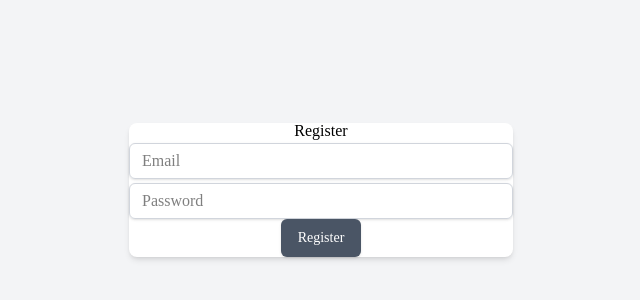
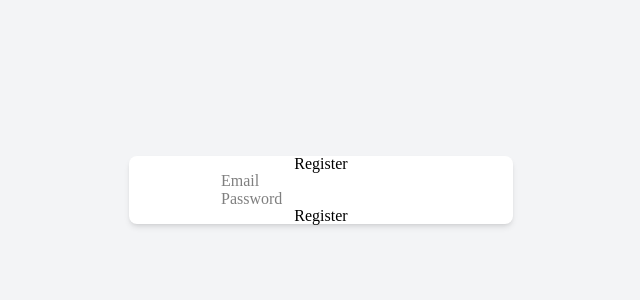
Before and after one commit to Nishan9925/login-registration, a Next.js app: page /register in a window 1280 px wide. Shown: the part 210-510 px from the top of the page, without its empty margins (319-959 px from the left). Built offline with nearby package versions, Linux system fonts and the light colour scheme.

Commit message:
Fixed form validation and updated page for registration

```diff
--- a/public/data/users.json
+++ b/public/data/users.json
@@ -14,5 +14,9 @@
   {
     "email": "a@mail.ruaaa",
     "password": "a"
+  },
+  {
+    "email": "a@mail.ruaasdasd",
+    "password": "aaaaaaaaaaaa"
   }
 ]
--- a/src/app/actions.ts
+++ b/src/app/actions.ts
@@ -3,36 +3,55 @@
 import path from "path";
 import fs from "fs/promises";
 import { redirect } from "next/navigation";
+import { z } from "zod";
 
-const usersFilePath = path.join(process.cwd(), 'public', 'data', 'users.json');
+const usersFilePath = path.join(process.cwd(), "public", "data", "users.json");
 
-type User = {
+const schema = z.object({
+  email: z.string().email("Invalid Email"),
+  password: z.string().min(6, "Password must be at least 6 characters long"),
+});
+
+interface User {
   email: string;
   password: string;
-};
+}
 
-export async function getUsers(): Promise<User[]> {
+async function getUsers(): Promise<User[]> {
   try {
     const data = await fs.readFile(usersFilePath, "utf-8");
     return JSON.parse(data);
   } catch {
     return [];
-    };
-};
+  }
+}
 
 export async function registerUser(formData: FormData) {
-    const email = formData.get("email") as string;
-    const password = formData.get("password") as string;
+  const email = formData.get("email")?.toString() ?? "";
+  const password = formData.get("password")?.toString() ?? "";
+
+  const validatedFields = schema.safeParse({ email, password });
+
+  if (!validatedFields.success) {
+    return redirect(
+      `/register?errors=${encodeURIComponent(
+        JSON.stringify(validatedFields.error.flatten().fieldErrors)
+      )}`
+    );
+  }
 
   const users = await getUsers();
-
   if (users.some((user) => user.email === email)) {
-        return redirect("/register");
-    };
+    return redirect(
+      `/register?errors=${encodeURIComponent(
+        JSON.stringify({ email: ["User already exists"] })
+      )}`
+    );
+  }
 
   const newUser: User = { email, password };
   users.push(newUser);
+  await fs.writeFile(usersFilePath, JSON.stringify(users, null, 2));
 
-    await fs.writeFile(usersFilePath, JSON.stringify(users, null, 2));
-    redirect("/register?message=User has been registered");
-};
+  return redirect("/register?message=User has been registered successfully");
+}
--- a/src/app/layout.tsx
+++ b/src/app/layout.tsx
@@ -32,4 +32,4 @@ export default function RootLayout({
       </body>
     </html>
   );
-}
+};
--- a/src/app/register/page.tsx
+++ b/src/app/register/page.tsx
@@ -1,36 +1,23 @@
-"use client";
+import { registerUser } from "../actions";
 
-import Button from "@/components/Button";
-import { registerUser } from "../actions";
-import Input from "@/components/Input";
-
-function RegistrationPage() {
+export default async function RegistrationPage({ searchParams }: { searchParams: { [key: string]: string } }) {
+  const errors = searchParams.errors ? JSON.parse(decodeURIComponent(searchParams.errors)) : null;
+  const successMessage = searchParams.message || null;
 
   return (
     <div className="min-h-screen flex items-center justify-center bg-gray-100">
       <div className="bg-white p-8 rounded-lg shadow-md w-96">
         <h1 className="text-2xl font-bold mb-6 text-center">Register</h1>
-        <form className="flex flex-col items-center justify-center" action={registerUser}>
-          <Input
-            type="email"
-            name="email"
-            placeholder="Email"
-            required={true}
-          />
-          <Input
-            type="password"
-            name="password"
-            placeholder="Password"
-            required={true}
-          />
-          <Button
-            type="submit"
-            label="Register"
-          />
+        {successMessage && <p style={{ color: "green" }}>{successMessage}</p>}
+        {errors?.email && <p style={{ color: "red" }}>{errors.email[0]}</p>}
+        {errors?.password && <p style={{ color: "red" }}>{errors.password[0]}</p>}
+
+        <form action={registerUser} method="POST" className="flex flex-col items-center justify-center">
+          <input type="email" name="email" placeholder="Email" required />
+          <input type="password" name="password" placeholder="Password" required />
+          <button type="submit">Register</button>
         </form>
       </div>
     </div>
   );
-};
-
-export default RegistrationPage;
+}
```
Lines whose indentation alone changed are shown as unchanged.
